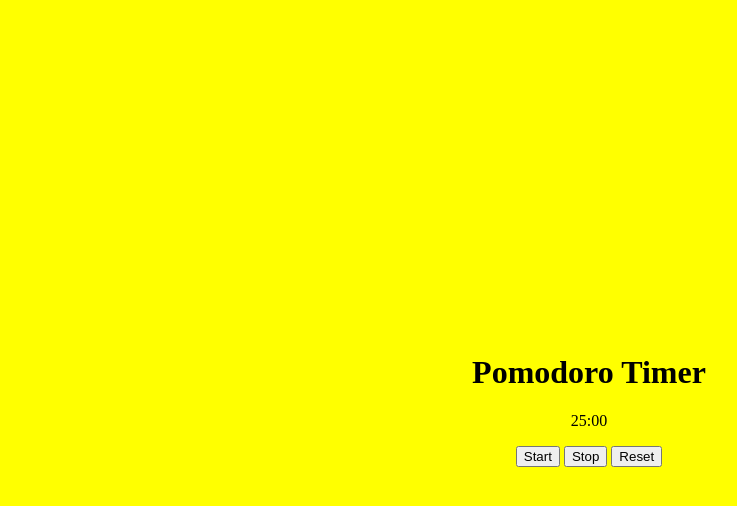
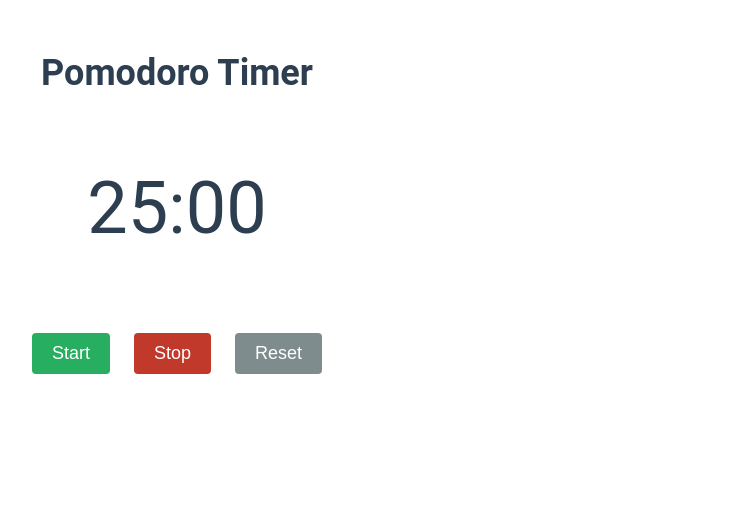
Before and after one commit to bansaltanishq472/Daily-Projects-, a plain HTML site: page Pomodoro Timer/index.html in a window 1280 px wide. Shown: the whole page, without its empty margins (51-788 px from the left). Drawn offline with Linux system fonts and the light colour scheme; files that its build step writes are made by us from their sources; files whose address does not match are found by name.

Commit message:
Add the styling to the project

```diff
--- a/Pomodoro Timer/index.html
+++ b/Pomodoro Timer/index.html
@@ -14,7 +14,7 @@
         <div class="button-wrapper">
             <button id="start">Start</button>
             <button id="stop">Stop</button>
-            <button id="Reset">Reset</button>
+            <button id="reset">Reset</button>
         </div>
     </div>
     <script src="index.js"></script>
--- /dev/null
+++ b/Pomodoro Timer/style.css
@@ -0,0 +1,45 @@
+.container {
+    text-align: center;
+    padding: 20px;
+    margin: 0px;
+  font-family: "Roboto", sans-serif;
+  max-width: 400px ;
+}
+
+.title {
+    font-size: 36px;
+    margin-bottom: 10px;
+    color: #2c3e50;
+}
+
+.timer {
+    font-size: 72px;
+    color: #2c3e50;
+}
+
+button {
+    border: none;
+    border-radius: 4px;
+    cursor: pointer;
+    text-transfopxrm: uppercase;
+    font-size: 18px;
+    padding: 10px 20px;
+    margin: 10px;
+    color: white;
+    transition: opacity 0.3s ease-in-out;
+}
+
+button:hover {
+    opacity: 0.7;
+}
+#start {
+    background-color: #27ae60;
+}
+
+#stop {
+    background-color: #c0392b;
+}
+
+#reset {
+    background-color: #7f8c8d;
+}
```
